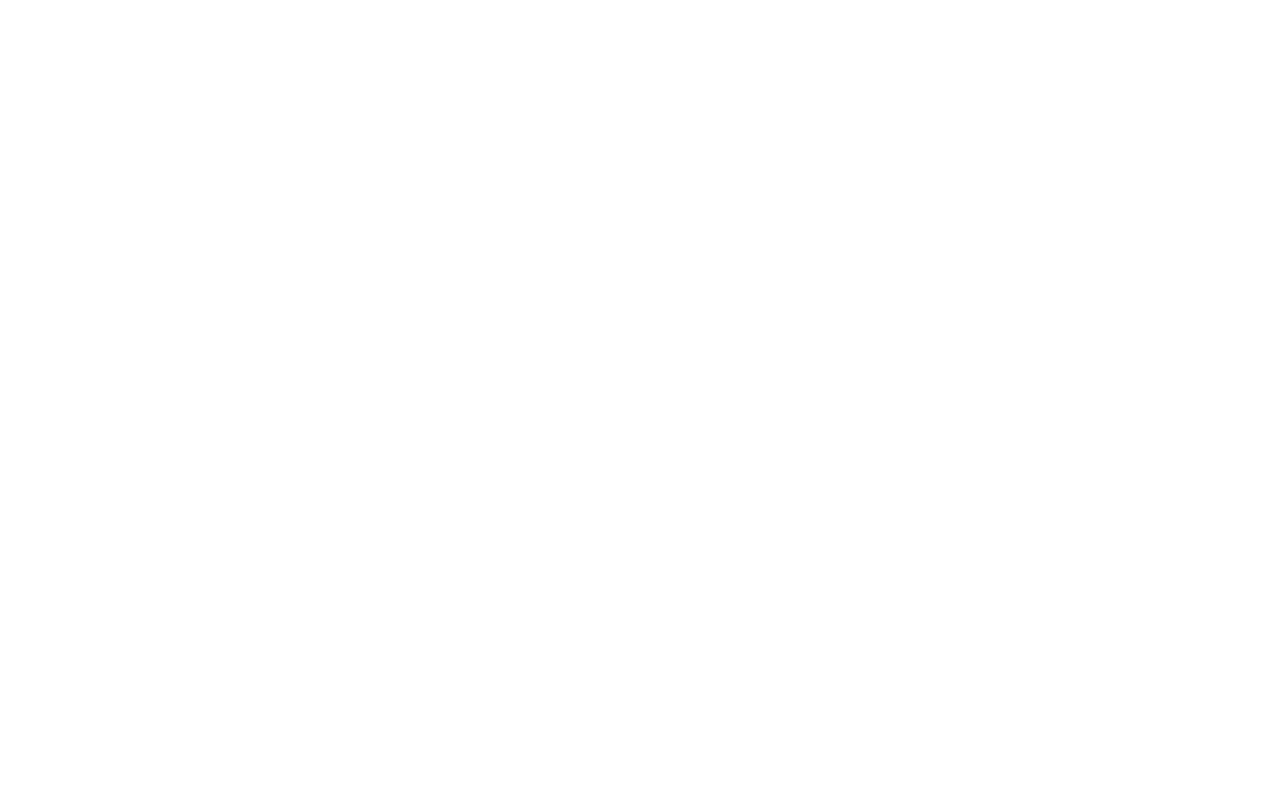
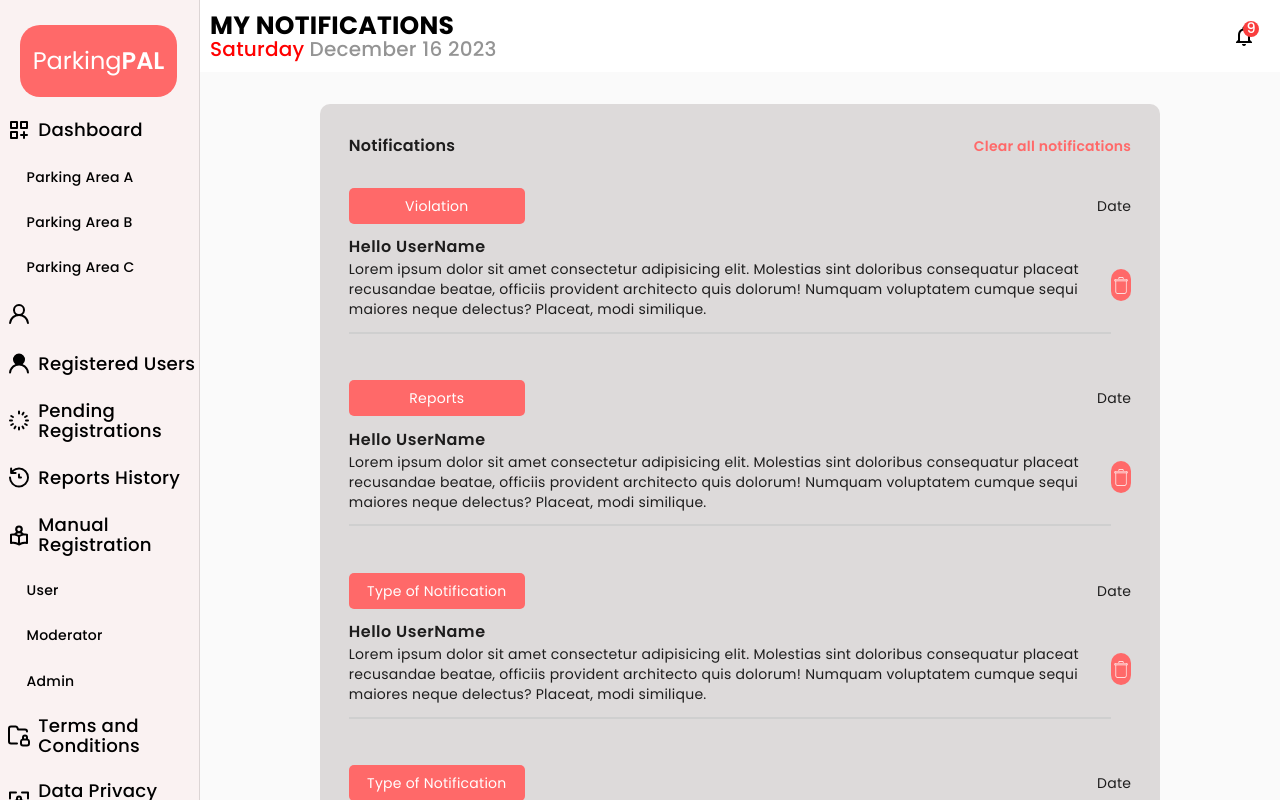
Before and after one commit to LM-Inocentes/ParkPal, an Angular app in the folder ParkPal/: page /app-notifications in a window 1280 px wide. Before the commit this address led to /. Built offline with nearby package versions, Linux system fonts and the light colour scheme.

Commit message:
Notif UI added

```diff
--- a/ParkPal/src/app/app-navigation/app-navigation.component.html
+++ b/ParkPal/src/app/app-navigation/app-navigation.component.html
@@ -144,11 +144,20 @@
             height="35"
             width="35"
           >
-          <path fill="currentcolor" d="M15.71,12.71a6,6,0,1,0-7.42,0,10,10,0,0,0-6.22,8.18,1,1,0,0,0,2,.22,8,8,0,0,1,15.9,0,1,1,0,0,0,1,.89h.11a1,1,0,0,0,.88-1.1A10,10,0,0,0,15.71,12.71Z"></path>
-          <path fill="currentcolor" d="M12,12a4,4,0,1,1,4-4A4,4,0,0,1,12,12Z"></path>
+            <path
+              fill="currentcolor"
+              d="M15.71,12.71a6,6,0,1,0-7.42,0,10,10,0,0,0-6.22,8.18,1,1,0,0,0,2,.22,8,8,0,0,1,15.9,0,1,1,0,0,0,1,.89h.11a1,1,0,0,0,.88-1.1A10,10,0,0,0,15.71,12.71Z"
+            ></path>
+            <path
+              fill="currentcolor"
+              d="M12,12a4,4,0,1,1,4-4A4,4,0,0,1,12,12Z"
+            ></path>
 
-          <!-- Second occurrence of the path data -->
-          <path fill="currentcolor" d="M8,8a4,4,0,1,1,4,4A4,4,0,0,1,8,8Z"></path>
+            <!-- Second occurrence of the path data -->
+            <path
+              fill="currentcolor"
+              d="M8,8a4,4,0,1,1,4,4A4,4,0,0,1,8,8Z"
+            ></path>
           </svg>
         </div>
         <p>Registered Users</p>
@@ -428,16 +437,17 @@
           </div>
         </div>
         <div class="right-elements">
-          <button
+          <a
             type="button"
             aria-label="Toggle sidenav"
             mat-icon-button
-            (click)="drawer.toggle()"
+            href="/app-notifications"
           >
-            <mat-icon aria-label="notifications icon"
-              >notifications_none</mat-icon
+            <mat-icon class="bell-icon" aria-label="notifications icon">
+              <div class="button-badge">9</div>
+              notifications_none</mat-icon
             >
-          </button>
+          </a>
           <!-- <div style="display: flex; align-items: center;">
             <span style="margin-left: 10px; margin-right: -6px;">{{Firstname}}</span>
             <button
--- a/ParkPal/src/app/app-navigation/app-navigation.component.scss
+++ b/ParkPal/src/app/app-navigation/app-navigation.component.scss
@@ -166,3 +166,24 @@
     }
   }
 }
+
+//bell-icon
+.bell-icon{
+  cursor: pointer;
+}
+//red-notif
+.button-badge {
+  background-color: #fa3e3e;
+  border-radius: 10px;
+  width: 1rem;
+  height: 1rem;
+  position: absolute; /* Position the badge within the relatively positioned button */
+  top: 9px;
+  right: 9px;
+
+  color: white;
+  font-family: 'Poppins', Courier, monospace;
+  font-weight: 500;
+  font-size: 0.9rem;
+
+}
--- a/ParkPal/src/app/app-routing.module.ts
+++ b/ParkPal/src/app/app-routing.module.ts
@@ -15,6 +15,7 @@
 import { UserProfileComponent } from './user-profile/user-profile.component';
 import { FeedbackListComponent } from './feedback-list/feedback-list.component';
 import { RegisteredUsersComponent } from './registered-users/registered-users.component';
+import { NotificationsComponent } from './notifications/notifications.component';
 
 const routes: Routes = [
   {path : '',title: 'ParkPal-Login',  component : LoginComponent},
@@ -89,6 +90,13 @@
         component: UserProfileComponent,
         data: { title: 'USER PROFILE' },
       },
+      //notifications
+      {
+        path: 'app-notifications',
+        title: 'My notification',
+        component: NotificationsComponent,
+        data: { title: 'MY NOTIFICATIONS'}
+      }
 
     ],
     title: 'Dashboard',
--- a/ParkPal/src/app/app.module.ts
+++ b/ParkPal/src/app/app.module.ts
@@ -36,6 +36,7 @@
 import { MatDialogModule } from '@angular/material/dialog';
 import { FeedbackListComponent } from './feedback-list/feedback-list.component';
 import { RegisteredUsersComponent } from './registered-users/registered-users.component';
+import { NotificationsComponent } from './notifications/notifications.component';
 
 
 
@@ -59,6 +60,7 @@
     ImageModalComponent,
     FeedbackListComponent,
     RegisteredUsersComponent,
+    NotificationsComponent,
   ],
   imports: [
     BrowserModule,
--- /dev/null
+++ b/ParkPal/src/app/notifications/notifications.component.html
@@ -0,0 +1,160 @@
+<section class="main-container">
+  <!-- header -->
+  <div class="header">
+    <span class="h-notif-name">Notifications</span>
+    <span class="h-clearNotif">Clear all notifications</span>
+  </div>
+  <!-- end of header -->
+
+  <!-- notif container -->
+  <div class="notif-container">
+    <div class="notif-header">
+      <div class="notif-type">Violation</div>
+      <span class="date">Date</span>
+    </div>
+    <div class="message-container">
+      <div class="notif-message">
+        <h4 class="heading">Hello UserName</h4>
+        <p class="context">
+          Lorem ipsum dolor sit amet consectetur adipisicing elit. Molestias
+          sint doloribus consequatur placeat recusandae beatae, officiis
+          provident architecto quis dolorum! Numquam voluptatem cumque sequi
+          maiores neque delectus? Placeat, modi similique.
+        </p>
+      </div>
+      <div class="delete-btn">
+        <svg
+          xmlns="http://www.w3.org/2000/svg"
+          enable-background="new 0 0 60 60"
+          viewBox="0 0 60 60"
+          id="delete"
+          height="20"
+          width="20"
+        >
+          <path
+            fill="white"
+            d="M18.3,56h23.6c2.7,0,4.8-2.2,4.8-4.8V18.7h2.1c0.6,0,1-0.4,1-1v-2.3c0-2.1-1.7-3.7-3.7-3.7h-8.5V9.1c0-1.7-1.4-3.1-3.1-3.1
+                  h-8.9c-1.7,0-3.1,1.4-3.1,3.1v2.6H14c-2.1,0-3.7,1.7-3.7,3.7v2.3c0,0.6,0.4,1,1,1h2.1v32.5C13.4,53.8,15.6,56,18.3,56z M44.7,51.2
+                  c0,1.6-1.3,2.8-2.8,2.8H18.3c-1.6,0-2.8-1.3-2.8-2.8V18.7h29.3V51.2z M24.5,9.1C24.5,8.5,25,8,25.6,8h8.9c0.6,0,1.1,0.5,1.1,1.1v2.6
+                  h-11V9.1z M12.3,15.4c0-1,0.8-1.7,1.7-1.7h32c1,0,1.7,0.8,1.7,1.7v1.3H12.3V15.4z"
+          ></path>
+        </svg>
+      </div>
+    </div>
+  </div>
+  <!-- end of notif container -->
+
+  <!-- notif container -->
+  <div class="notif-container">
+    <div class="notif-header">
+      <div class="notif-type">Reports</div>
+      <span class="date">Date</span>
+    </div>
+    <div class="message-container">
+      <div class="notif-message">
+        <h4 class="heading">Hello UserName</h4>
+        <p class="context">
+          Lorem ipsum dolor sit amet consectetur adipisicing elit. Molestias
+          sint doloribus consequatur placeat recusandae beatae, officiis
+          provident architecto quis dolorum! Numquam voluptatem cumque sequi
+          maiores neque delectus? Placeat, modi similique.
+        </p>
+      </div>
+      <div class="delete-btn">
+        <svg
+          xmlns="http://www.w3.org/2000/svg"
+          enable-background="new 0 0 60 60"
+          viewBox="0 0 60 60"
+          id="delete"
+          height="20"
+          width="20"
+        >
+          <path
+            fill="white"
+            d="M18.3,56h23.6c2.7,0,4.8-2.2,4.8-4.8V18.7h2.1c0.6,0,1-0.4,1-1v-2.3c0-2.1-1.7-3.7-3.7-3.7h-8.5V9.1c0-1.7-1.4-3.1-3.1-3.1
+                  h-8.9c-1.7,0-3.1,1.4-3.1,3.1v2.6H14c-2.1,0-3.7,1.7-3.7,3.7v2.3c0,0.6,0.4,1,1,1h2.1v32.5C13.4,53.8,15.6,56,18.3,56z M44.7,51.2
+                  c0,1.6-1.3,2.8-2.8,2.8H18.3c-1.6,0-2.8-1.3-2.8-2.8V18.7h29.3V51.2z M24.5,9.1C24.5,8.5,25,8,25.6,8h8.9c0.6,0,1.1,0.5,1.1,1.1v2.6
+                  h-11V9.1z M12.3,15.4c0-1,0.8-1.7,1.7-1.7h32c1,0,1.7,0.8,1.7,1.7v1.3H12.3V15.4z"
+          ></path>
+        </svg>
+      </div>
+    </div>
+  </div>
+  <!-- end of notif container -->
+
+  <!-- notif container -->
+  <div class="notif-container">
+    <div class="notif-header">
+      <div class="notif-type">Type of Notification</div>
+      <span class="date">Date</span>
+    </div>
+    <div class="message-container">
+      <div class="notif-message">
+        <h4 class="heading">Hello UserName</h4>
+        <p class="context">
+          Lorem ipsum dolor sit amet consectetur adipisicing elit. Molestias
+          sint doloribus consequatur placeat recusandae beatae, officiis
+          provident architecto quis dolorum! Numquam voluptatem cumque sequi
+          maiores neque delectus? Placeat, modi similique.
+        </p>
+      </div>
+      <div class="delete-btn">
+        <svg
+          xmlns="http://www.w3.org/2000/svg"
+          enable-background="new 0 0 60 60"
+          viewBox="0 0 60 60"
+          id="delete"
+          height="20"
+          width="20"
+        >
+          <path
+            fill="white"
+            d="M18.3,56h23.6c2.7,0,4.8-2.2,4.8-4.8V18.7h2.1c0.6,0,1-0.4,1-1v-2.3c0-2.1-1.7-3.7-3.7-3.7h-8.5V9.1c0-1.7-1.4-3.1-3.1-3.1
+                  h-8.9c-1.7,0-3.1,1.4-3.1,3.1v2.6H14c-2.1,0-3.7,1.7-3.7,3.7v2.3c0,0.6,0.4,1,1,1h2.1v32.5C13.4,53.8,15.6,56,18.3,56z M44.7,51.2
+                  c0,1.6-1.3,2.8-2.8,2.8H18.3c-1.6,0-2.8-1.3-2.8-2.8V18.7h29.3V51.2z M24.5,9.1C24.5,8.5,25,8,25.6,8h8.9c0.6,0,1.1,0.5,1.1,1.1v2.6
+                  h-11V9.1z M12.3,15.4c0-1,0.8-1.7,1.7-1.7h32c1,0,1.7,0.8,1.7,1.7v1.3H12.3V15.4z"
+          ></path>
+        </svg>
+      </div>
+    </div>
+  </div>
+  <!-- end of notif container -->
+
+  <!-- notif container -->
+  <div class="notif-container">
+    <div class="notif-header">
+      <div class="notif-type">Type of Notification</div>
+      <span class="date">Date</span>
+    </div>
+    <div class="message-container">
+      <div class="notif-message">
+        <h4 class="heading">Hello UserName</h4>
+        <p class="context">
+          Lorem ipsum dolor sit amet consectetur adipisicing elit. Molestias
+          sint doloribus consequatur placeat recusandae beatae, officiis
+          provident architecto quis dolorum! Numquam voluptatem cumque sequi
+          maiores neque delectus? Placeat, modi similique.
+        </p>
+      </div>
+      <div class="delete-btn">
+        <svg
+          xmlns="http://www.w3.org/2000/svg"
+          enable-background="new 0 0 60 60"
+          viewBox="0 0 60 60"
+          id="delete"
+          height="20"
+          width="20"
+        >
+          <path
+            fill="white"
+            d="M18.3,56h23.6c2.7,0,4.8-2.2,4.8-4.8V18.7h2.1c0.6,0,1-0.4,1-1v-2.3c0-2.1-1.7-3.7-3.7-3.7h-8.5V9.1c0-1.7-1.4-3.1-3.1-3.1
+                  h-8.9c-1.7,0-3.1,1.4-3.1,3.1v2.6H14c-2.1,0-3.7,1.7-3.7,3.7v2.3c0,0.6,0.4,1,1,1h2.1v32.5C13.4,53.8,15.6,56,18.3,56z M44.7,51.2
+                  c0,1.6-1.3,2.8-2.8,2.8H18.3c-1.6,0-2.8-1.3-2.8-2.8V18.7h29.3V51.2z M24.5,9.1C24.5,8.5,25,8,25.6,8h8.9c0.6,0,1.1,0.5,1.1,1.1v2.6
+                  h-11V9.1z M12.3,15.4c0-1,0.8-1.7,1.7-1.7h32c1,0,1.7,0.8,1.7,1.7v1.3H12.3V15.4z"
+          ></path>
+        </svg>
+      </div>
+    </div>
+  </div>
+  <!-- end of notif container -->
+</section>
--- /dev/null
+++ b/ParkPal/src/app/notifications/notifications.component.scss
@@ -0,0 +1,94 @@
+h4,
+p {
+    margin: 0;
+    box-sizing: border-box;
+    padding: 0;
+}
+
+.main-container {
+    overflow: auto;
+    scroll-behavior: smooth;
+    font-family: 'Poppins', Courier, monospace;
+    background-color: #dddada;
+    margin: 2rem 7.5rem 0 7.5rem;
+    padding: 2rem 1.8rem;
+    height: 46rem;
+    border-radius: 10px;
+
+    .header {
+        display: flex;
+        justify-content: space-between;
+        margin-bottom: 2rem;
+    }
+
+    .h-notif-name{
+        font-size: 1rem;
+        font-weight: 600;
+    }
+
+    .h-clearNotif {
+        cursor: pointer;
+        color: #FF6969;
+        font-weight: 600;
+    }
+}
+
+.notif-header{
+    align-items: center;
+    display: flex;
+    flex-direction: row;
+    justify-content: space-between;
+    margin-bottom: 0.7rem;
+}
+
+.notif-container{
+    margin-bottom: 2.9rem;
+}
+
+.notif-type{
+    display: flex;
+    justify-content: center;
+    width: 11rem;
+    background-color:#FF6969;
+    color: white;
+    border-radius:5px;
+    padding: .5rem 1rem;
+}
+
+.message-container {
+    display: flex;
+    flex-direction: row;
+    align-items: center;
+
+    .notif-message {
+        padding-bottom: 0.8rem;
+        border-bottom: 2px solid #CFCFCF;
+    }
+
+    .context,
+    .heading {
+        font-family: 'Poppins', Courier, monospace;
+    }
+
+    .heading {
+        font-weight: 600;
+    }
+
+    .delete-btn {
+        display: flex;
+        align-items: center;
+        justify-content: center;
+        cursor: pointer;
+        width: 2rem;
+        height: 2rem;
+        background-color: #FF6969;
+        border-radius: 10px;
+    }
+}
+
+@media (max-width: 600px){
+    .main-container{
+        margin-right: 2rem;
+        margin-left: 2rem;
+    }
+}
--- a/ParkPal/src/app/pending-registrations/pending-registrations.component.scss
+++ b/ParkPal/src/app/pending-registrations/pending-registrations.component.scss
@@ -40,6 +40,7 @@
     }
 
     .documents {
+        cursor: pointer;
         border: 1px solid black;
         width: 100px;
         height: 100px;
@@ -94,7 +95,6 @@
         transition: 0.15s;
     }
 
-
 }
 
 
--- a/ParkPal/src/app/registered-users/registered-users.component.scss
+++ b/ParkPal/src/app/registered-users/registered-users.component.scss
@@ -40,6 +40,7 @@
     }
 
     .documents {
+        cursor: pointer;
         border: 1px solid black;
         width: 100px;
         height: 100px;
```
Also changed, not shown: ParkPal/src/app/notifications/notifications.component.ts (added, +10 -0 lines), ParkPal/src/assets/svg/delete.svg (added), 1 other file (tests, documents, lock files or other folders).
